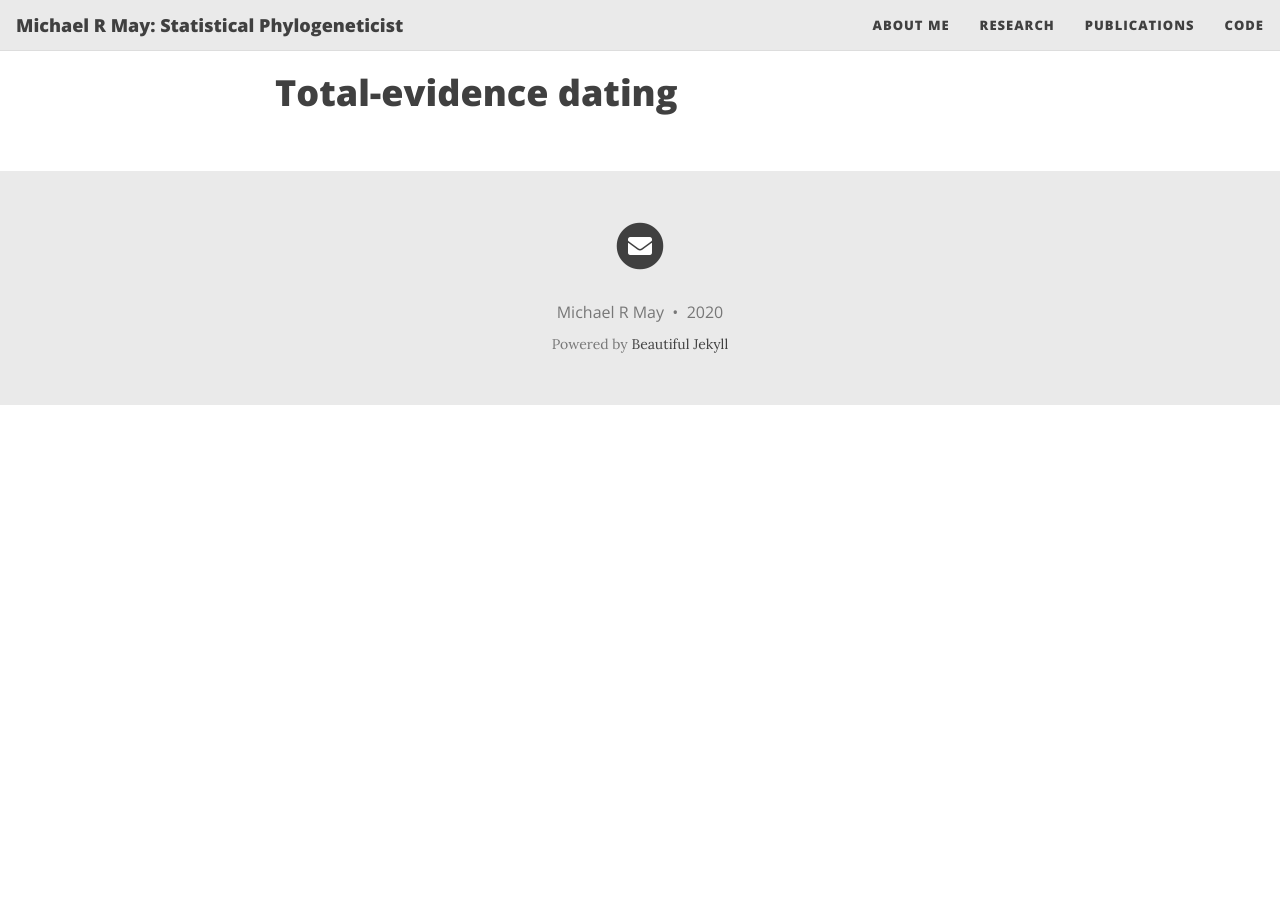
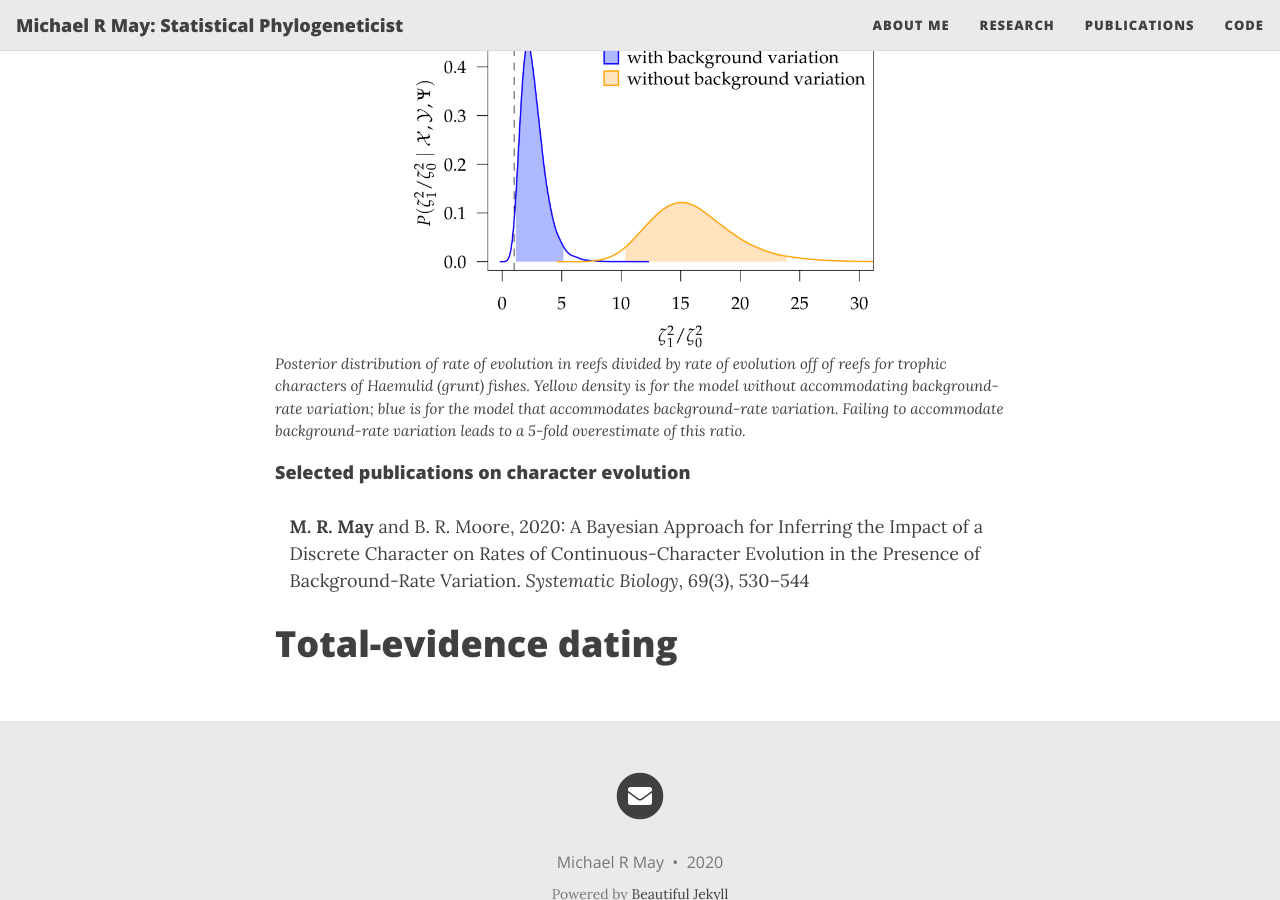
Before and after one commit to mikeryanmay/mikeryanmay.github.io, a Jekyll site: the page built from pages/research.md, in a window 1280 px wide and 900 px high, scrolled down 1977 px. Built offline with Jekyll 4.4.1, drawn with Linux system fonts in a browser that asks for light colours; nearby versions of some CDN libraries; before the commit the page ends 2382 px from its top, so only the background shows below that.

Commit message:
character evolution!

```diff
--- a/_includes/citation.html
+++ b/_includes/citation.html
@@ -1 +1,3 @@
+<p style="margin-left:2%;">
 {{include.authors}}, {{include.year}}: {{include.title}}. <i>{{include.journal}}</i>, {{include.volume}}({{include.issue}}), {{include.pages}}
+</p>
--- a/_includes/image.html
+++ b/_includes/image.html
@@ -1,4 +1,8 @@
-<figure class="image">
-  <img src="{{ include.url | relative_url }}" alt="{{ include.description }}">
-  <figcaption><em>{{ include.description }}</em></figcaption>
+<figure class="image" style="display: table;">
+  <img src="{{ include.url | relative_url }}"
+  	   alt="{{ include.description }}"
+	   width="{{ include.dim | default: 100% }}"
+	   height="{{ include.dim | default: 100% }}"
+	   style="display: block; margin: auto">
+  <figcaption style="display: table-caption; caption-side: bottom; font-style: italic; font-size: smaller">{{ include.description }}</figcaption>
 </figure>
--- a/pages/research.md
+++ b/pages/research.md
@@ -13,7 +13,11 @@ However, the signature of mass-extinction events on molecular phylogenies can be
 Failure to accommodate diversification-rate variation may therefore cause us to make errors in inferring the number, timing, and magnitude of mass-extinction events.
 To tackle this problem, I developed a Bayesian method, CoMET, that allows us to robustly infer the impact of mass-extinction events against a background of variation in rates of speciation and extinction.
 
-{% include image.html url="/assets/img/mass_extinction_time.jpg" description="Posterior probability of mass-extinction times estimated by CoMET on the conifer phylogeny from Leslie et al. 2012 PNAS." %}
+{% include image.html
+	url="/assets/img/mass_extinction_time.jpg"
+	description="Posterior probability of mass-extinction times estimated by CoMET on the conifer phylogeny from Leslie et al. 2012 PNAS."
+	dim="90%"
+%}
 
 #### Selected publications on lineage diversification
 
@@ -64,4 +68,22 @@ However, we expect rates of trait evolution to vary for many reasons; even withi
 I developed a Bayesian method for inferring how rates of continuous-trait evolution vary according to a discrete trait of interest, while controlling for background sources of rate variation.
 I implemented this method, [MuSSCRat, in the Bayesian phylogenetic software RevBayes](https://revbayes.github.io/tutorials/cont_traits/state_dependent_bm.html).
 
+{% include image.html
+	url="/assets/img/rate_comparison.png"
+	description="Posterior distribution of rate of evolution in reefs divided by rate of evolution off of reefs for trophic characters of Haemulid (grunt) fishes. Yellow density is for the model without accommodating background-rate variation; blue is for the model that accommodates background-rate variation. Failing to accommodate background-rate variation leads to a 5-fold overestimate of this ratio."
+	dim="65%"
+%}
+
+#### Selected publications on character evolution
+
+{% include citation.html
+	authors = "<b>M. R. May</b> and B. R. Moore"
+	title   = "A Bayesian Approach for Inferring the Impact of a Discrete Character on Rates of Continuous-Character Evolution in the Presence of Background-Rate Variation"
+	journal = "Systematic Biology"
+	volume  = "69"
+	issue   = "3"
+	pages   = "530–544"
+	year    = "2020"
+%}
+
 # Total-evidence dating
```
